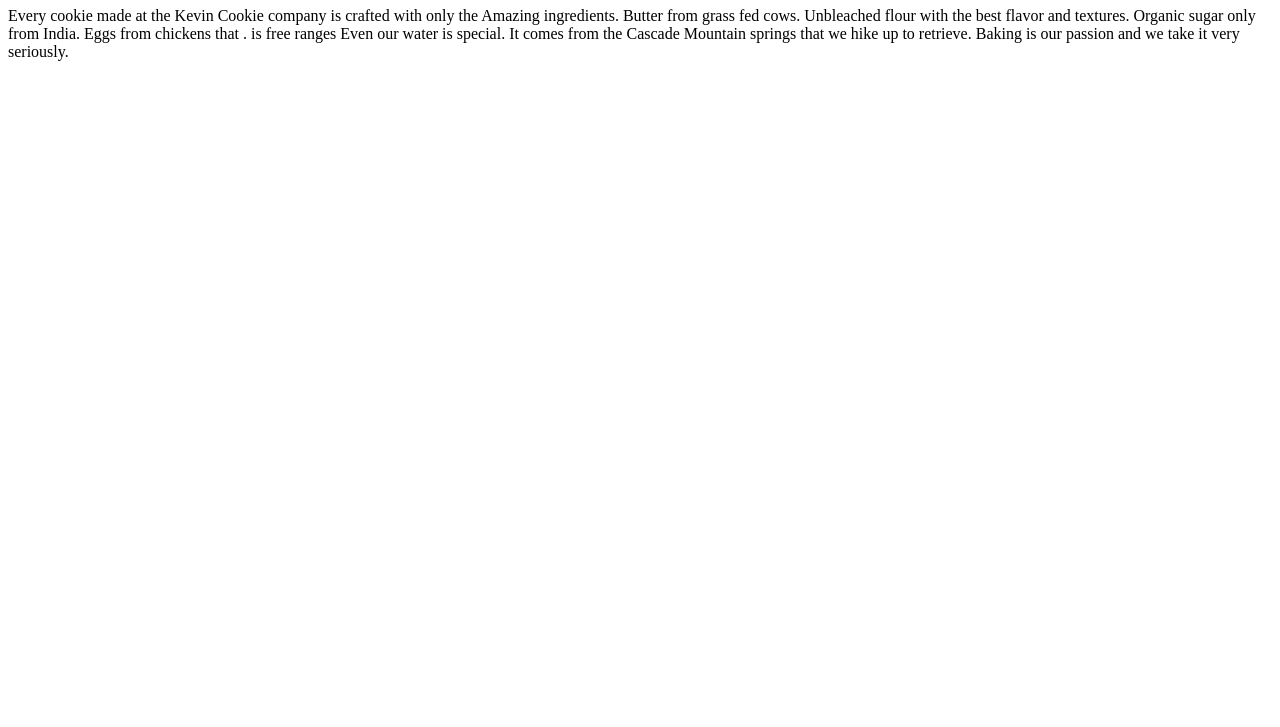
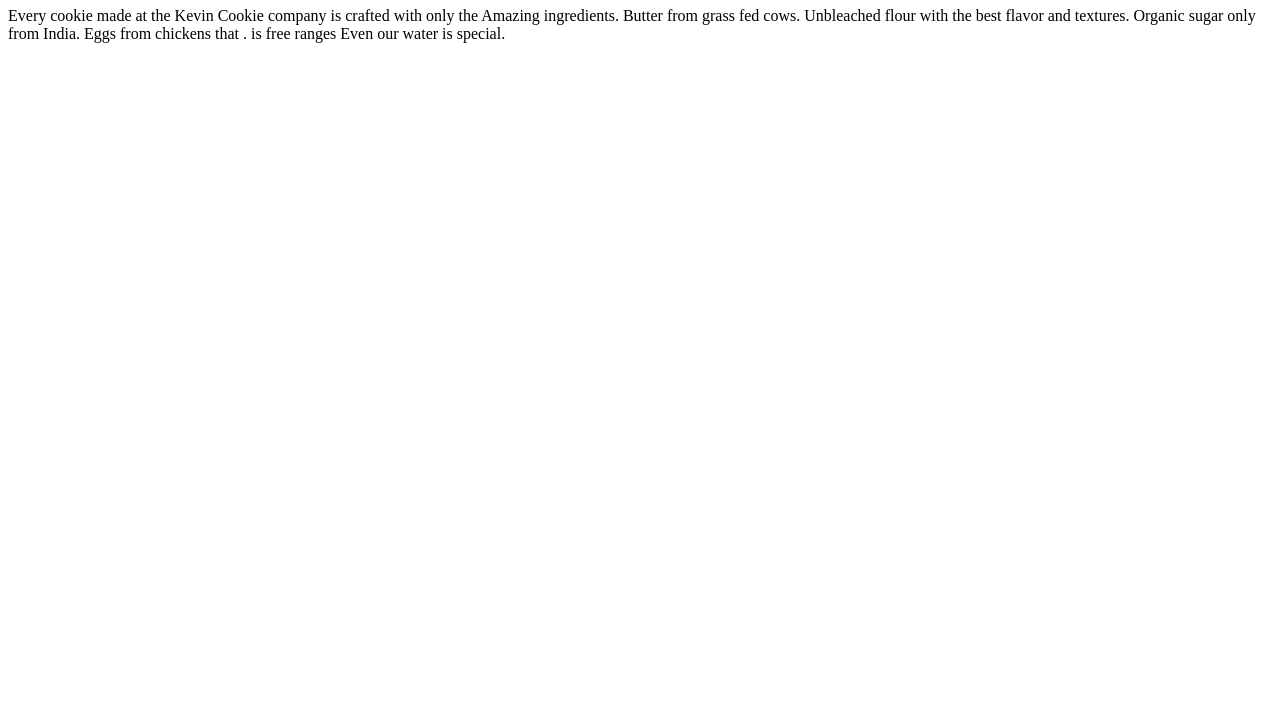
Before and after one commit to Sivaponnan92/sivagit, a plain HTML site: page index.htm in a window 1280 px wide. Shown: the part 73-800 px from the top of the page. Drawn offline with Linux system fonts and the light colour scheme.

Commit message:
updated index text to test conflict

```diff
--- a/index.htm
+++ b/index.htm
@@ -6,7 +6,8 @@
 <p>Every cookie made at the Kevin Cookie company is crafted with only the Amazing ingredients.
 Butter from grass fed cows. Unbleached flour with the best flavor and textures. Organic sugar only from India.
 Eggs from chickens that . is free ranges
-Even our water is special. It comes from the Cascade Mountain springs that we hike up to retrieve. Baking is our passion and we take it very seriously.</p>
+Even our water is special.</p>
+
 
 </body>
 </html>
```
